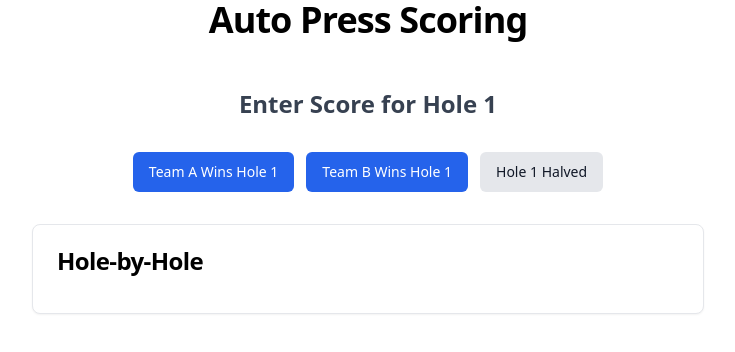
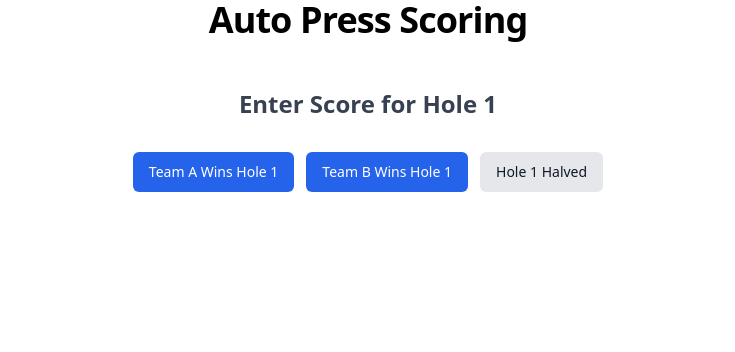
Before and after one commit to SumitBando/autopress, a Svelte app: page / in a window 1280 px wide. Shown: the top 352 px of the page, without its empty margins (272-1007 px from the left). Built offline with nearby package versions, Linux system fonts and the light colour scheme.

Commit message:
Show history only when there is entry

```diff
--- a/src/App.svelte
+++ b/src/App.svelte
@@ -190,6 +190,7 @@
       {/if}
 
     <!-- History Section -->
+    {#if holeHistory.length > 0}
       <div class="rounded-lg border bg-card text-card-foreground shadow-sm bg-white p-6 mt-8">
         <h2 class="text-2xl font-semibold leading-none tracking-tight mb-4">{gameOver ? 'Final' : ''} Hole-by-Hole</h2>
         <div class="space-y-3">
@@ -204,4 +205,5 @@
           </div>
         </div>
       </div>
+    {/if}
   </div>
```
Lines whose indentation alone changed are shown as unchanged.
